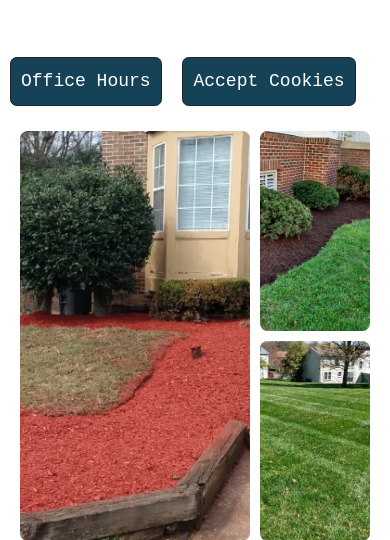
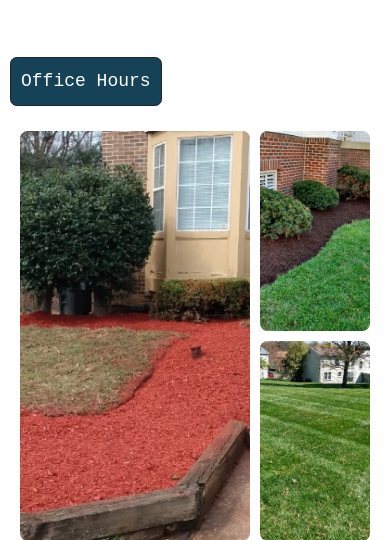
Before and after one commit to Lawnservices/Miguel-Laguna, a PHP site: page / in a window 390 px wide. Shown: the part 63-603 px from the top of the page. Run offline with PHP 8.4, Linux system fonts and the light colour scheme.

Commit message:
fix-mensaje

```diff
--- a/index.html
+++ b/index.html
@@ -60,7 +60,7 @@
 </nav>
 
     <button id="galeria" class="btn btn-dark">Office Hours</button>
-    <button class="btn btn-dark" onclick="mostrarMensajeCookies()">Accept Cookies</button>
+    <button class="btn btn-dark" id="mensaje" onclick="mostrarMensajeCookies()">Accept Cookies</button>
     <pre id="orario">
   Business Hours
   Monday - Friday
--- a/style.css
+++ b/style.css
@@ -142,3 +142,8 @@
          font-size: 18px;
      }
  }
+ @media (min-width:300px)and (max-width:860px){
+ #mensaje{
+    display: none;
+ }
+ }
```
